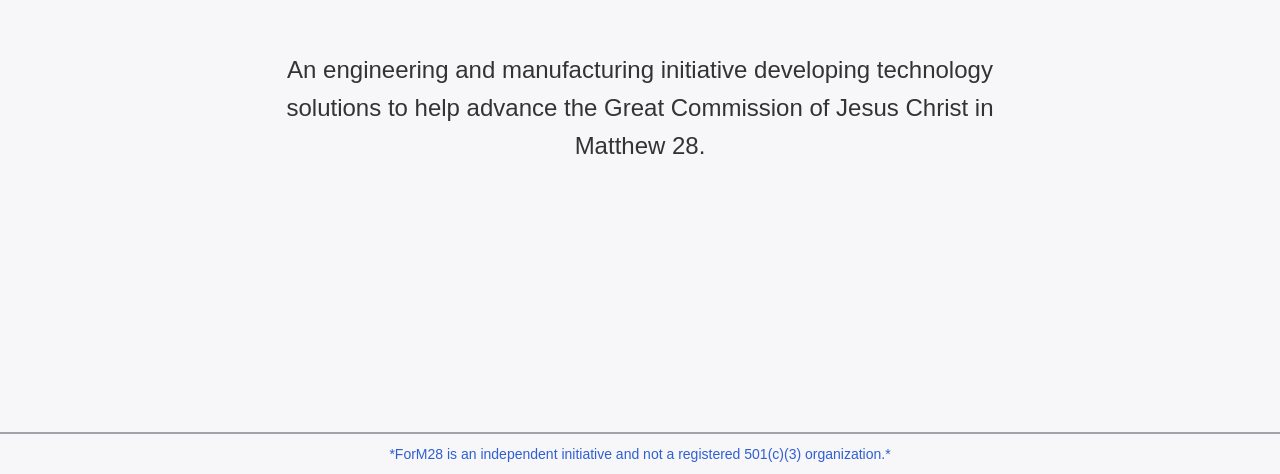
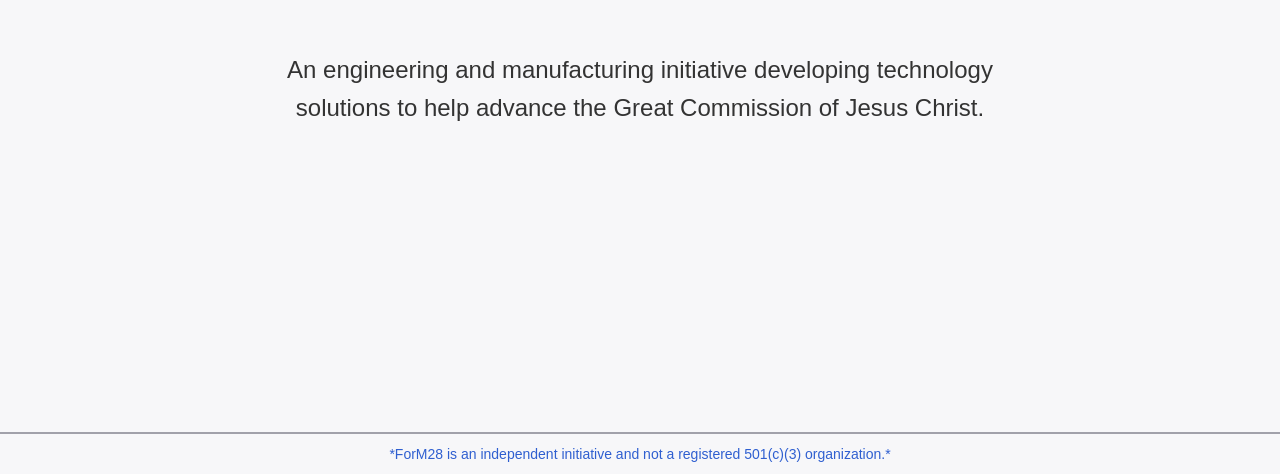
Before and after one commit to Form28-web/Form28.github.io, a plain HTML site: page index.html in a window 1280 px wide. Shown: the part 326-800 px from the top of the page. Drawn offline with Linux system fonts and the light colour scheme.

Commit message:
Update index.html

```diff
--- a/index.html
+++ b/index.html
@@ -29,7 +29,7 @@
     <img src="logo.png" class="logo-main">
 
     <p class="tagline">
-      An engineering and manufacturing initiative developing technology solutions to help advance the Great Commission of Jesus Christ in Matthew 28.
+      An engineering and manufacturing initiative developing technology solutions to help advance the Great Commission of Jesus Christ.
     </p>
 
   </div>
```
